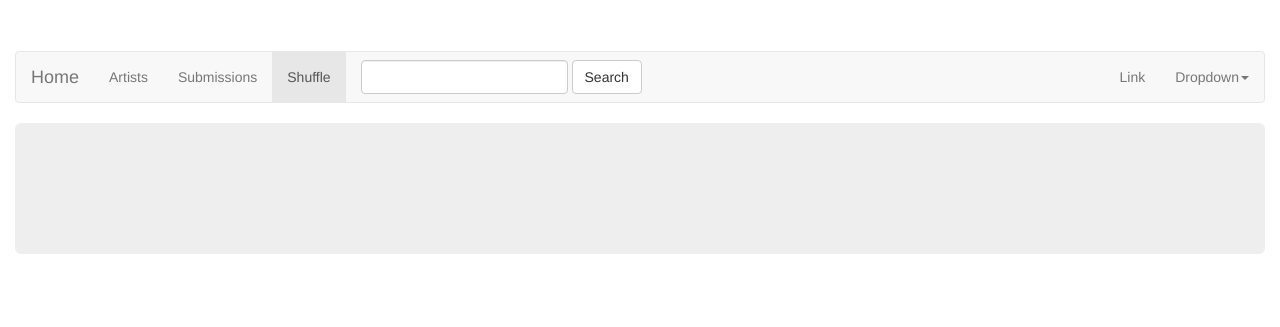
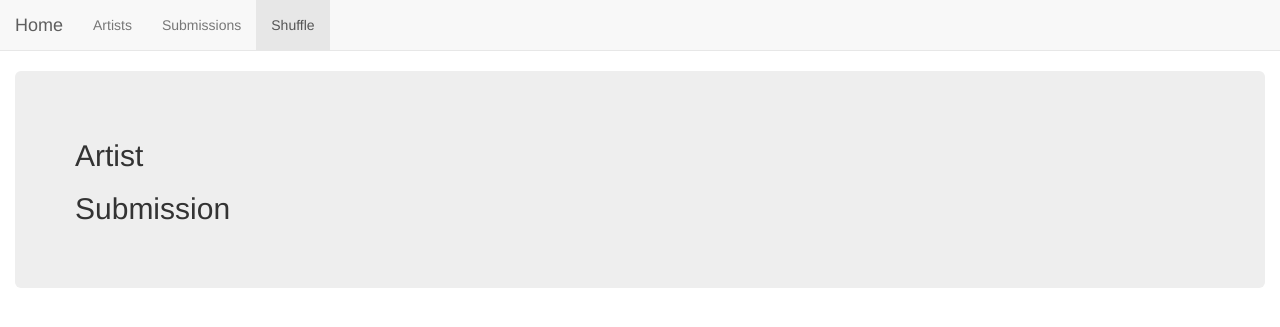
Before and after one commit to daniel-ault/songaweek, a PHP site: page /shuffle in a window 1280 px wide. Shown: the top 327 px of the page. Run offline with PHP 8.4, Linux system fonts and the light colour scheme; data that the repository does not hold is empty.

Commit message:
Clean up some formatting and other cleanup

```diff
--- a/index.php
+++ b/index.php
@@ -6,10 +6,11 @@
 
 <body>
 
+<?php include 'navbar.php'?>
 <div class="container-fluid">
+	<br>
 	<div class="row">
 		<div class="col-md-12">
-			<?php include 'navbar.php'?>
 			<div class="jumbotron">
 				<?php
 					if (!empty($_GET["page"])) {
--- a/main.php
+++ b/main.php
@@ -7,8 +7,14 @@ echo "<br>\r\n";
 echo create_link("Submissions", "/songs/");
 echo "<br>\r\n";
 
+for ($i=0; $i<1000; $i++) {
+	echo 'test<br>';
+}
+
 ?>
 
+<a href="/" class="btn btn-info" role="button">Link Button</a>
+<button type="button" class="btn btn-info"><a href="/">Button</a></button>
 
 
 </p>
--- a/navbar.php
+++ b/navbar.php
@@ -1,4 +1,4 @@
-<nav class="navbar navbar-default" role="navigation">
+<nav class="navbar navbar-default navbar-fixed-top" role="navigation">
 	<div class="navbar-header">
 
 		<button type="button" class="navbar-toggle" data-toggle="collapse" data-target="#bs-example-navbar-collapse-1">
@@ -60,7 +60,7 @@
 					</li>
 				</ul>
 			</li>
-			-->
+
 		</ul>
 		<form class="navbar-form navbar-left" action="/search" method="post">
 			<div class="form-group">
@@ -94,6 +94,7 @@
 				</ul>
 			</li>
 		</ul>
+		-->
 	</div>
 
 </nav>
--- a/shuffle.php
+++ b/shuffle.php
@@ -14,9 +14,16 @@ EOT;
 
 $result = $conn->query($query)->fetch_assoc();
 
+
+echo "<h2>Artist</h2>\r\n";
+echo "<p>\r\n";
 echo create_link($result["name"], "/profile/{$result["artist_id"]}");
-echo "<br>\r\n";
+echo "\r\n</p>\r\n";
+
+echo "<h2>Submission</h2>\r\n";
+echo "<p>\r\n";
 echo create_link($result["title"], $result["url"]);
+echo "\r\n</p>\r\n";
 
 '
 foreach($result->fetch_assoc() as $item) {
```
Also changed, not shown: artists.php (+3 -4 lines), songs.php (+0 -9 lines), .htaccess.
